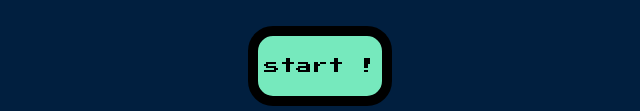
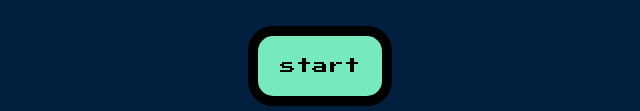
Before and after one commit to gordonliu0227/SimonGame, a plain HTML site: page index.html in a window 1280 px wide. Shown: the part 728-839 px from the top of the page, 320-960 px from the left. Drawn offline with nearby package versions, Linux system fonts and the light colour scheme.

Commit message:
Update index.html

```diff
--- a/index.html
+++ b/index.html
@@ -25,7 +25,7 @@
       </div>
     </div>
 
-    <div><button id="startbutton" style="height: 5rem;width: 9rem; font-size: 1rem; border-radius: 25px; font-family:'Press Start 2P', cursive; border: 10px solid black; background-color: rgb(118, 233, 189);"> start ! </button></div>
+    <div><button id="startbutton" style="height: 5rem;width: 9rem; font-size: 1rem; border-radius: 25px; font-family:'Press Start 2P', cursive; border: 10px solid black; background-color: rgb(118, 233, 189);"> start </button></div>
     <script src="https://ajax.googleapis.com/ajax/libs/jquery/3.5.1/jquery.min.js"></script>
     <script src="game.js"></script>
   </body>
```
